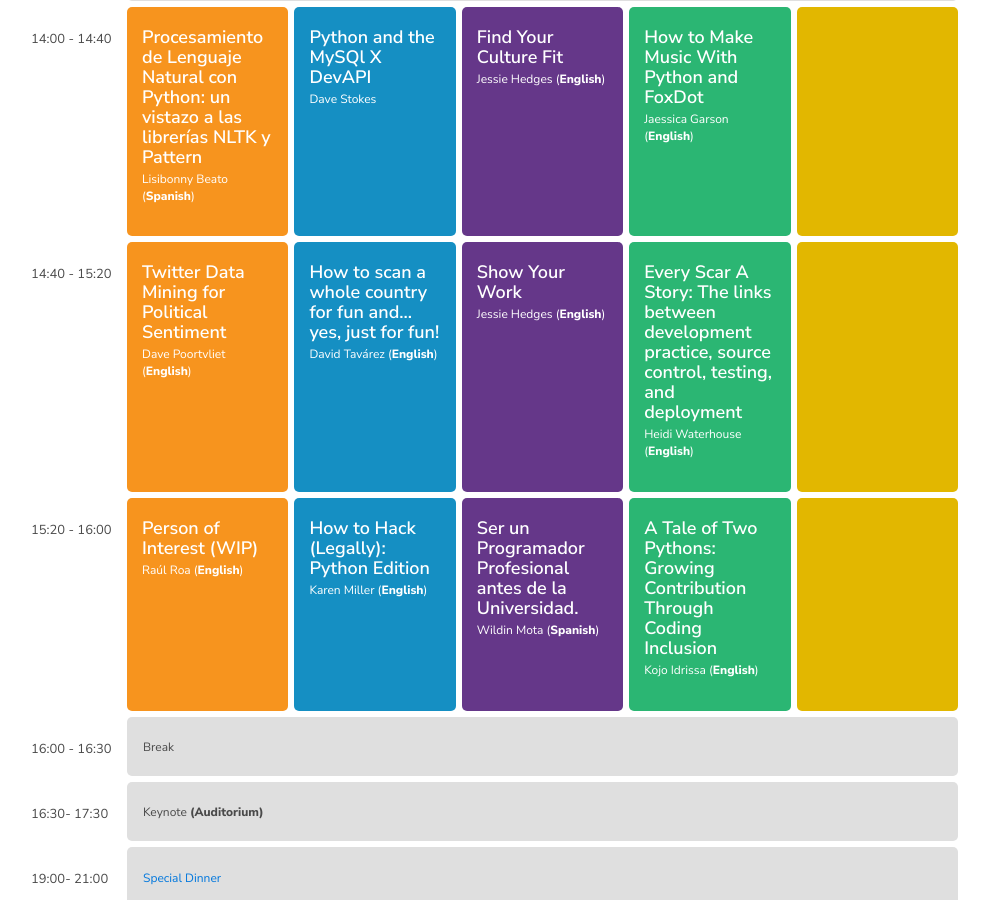
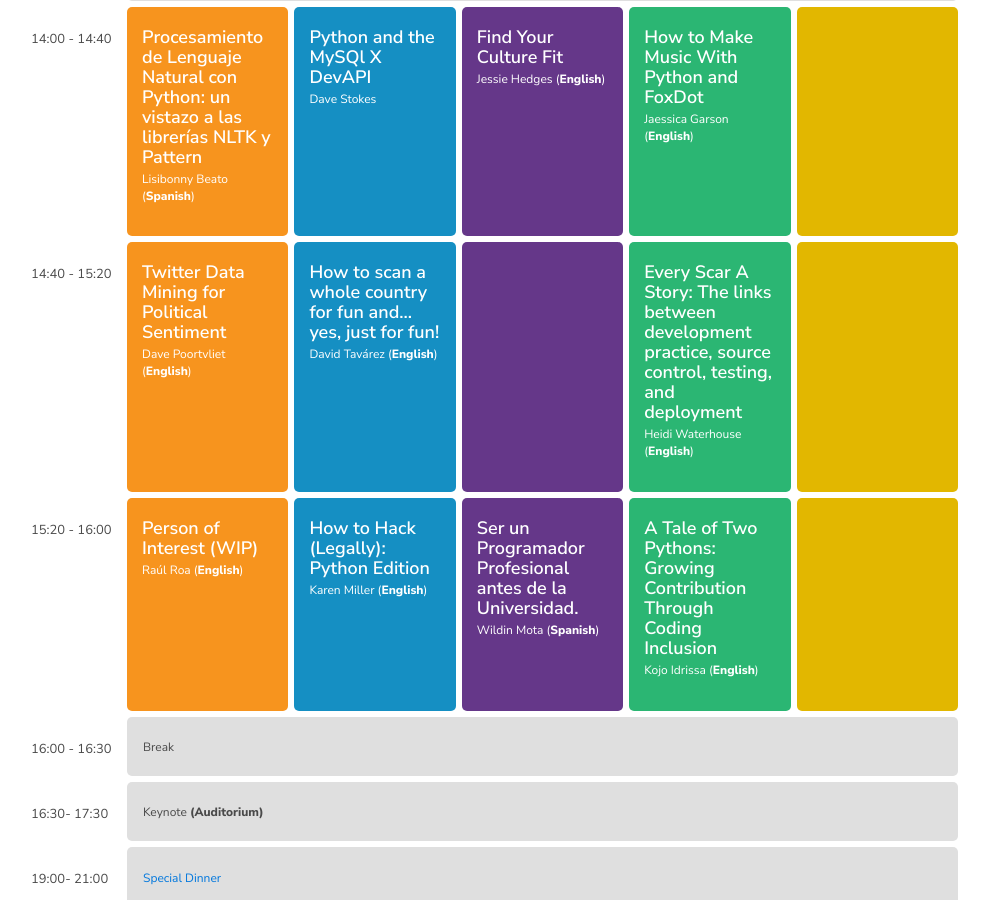
Before and after one commit to pycaribbean/pycaribbean.github.io, a Jekyll site: the page built from schedule.html, in a window 1280 px wide and 900 px high, scrolled down 1447 px. Shown: the whole window, without its empty margins (144-1133 px from the left). Built offline with Jekyll 4.4.1, drawn with Linux system fonts in a browser that asks for light colours; nearby versions of some CDN libraries; library files that are not in the unit come from our copies.

Commit message:
Jessie Hedges: "Show your work" talk deleted from schedule

```diff
--- a/schedule.html
+++ b/schedule.html
@@ -196,8 +196,8 @@ permalink: /schedule/
                 <p><a href="/speaker/david-tavarez/" style="color:inherit;">David Tavárez</a> (<b>English</b>)</p>
             </div>
             <div class="lecture purple">
-                <h4><a href="/talk/show-your-work/" style="color:inherit;">Show Your Work</a></h4>
-                <p><a href="/speaker/jessie-hedges/" style="color:inherit;">Jessie Hedges</a> (<b>English</b>)</p>
+                <!--<h4><a href="/talk/show-your-work/" style="color:inherit;">Show Your Work</a></h4>-->
+                <!--<p><a href="/speaker/jessie-hedges/" style="color:inherit;">Jessie Hedges</a> (<b>English</b>)</p>-->
             </div>
             <div class="lecture green">
                 <h4><a href="/talk/every-scar-a-story:-the-links-between-development-practice-source-control-testing-and-deployment/" style="color:inherit;">Every Scar A Story: The links between development practice, source control, testing, and deployment</a></h4>
```
